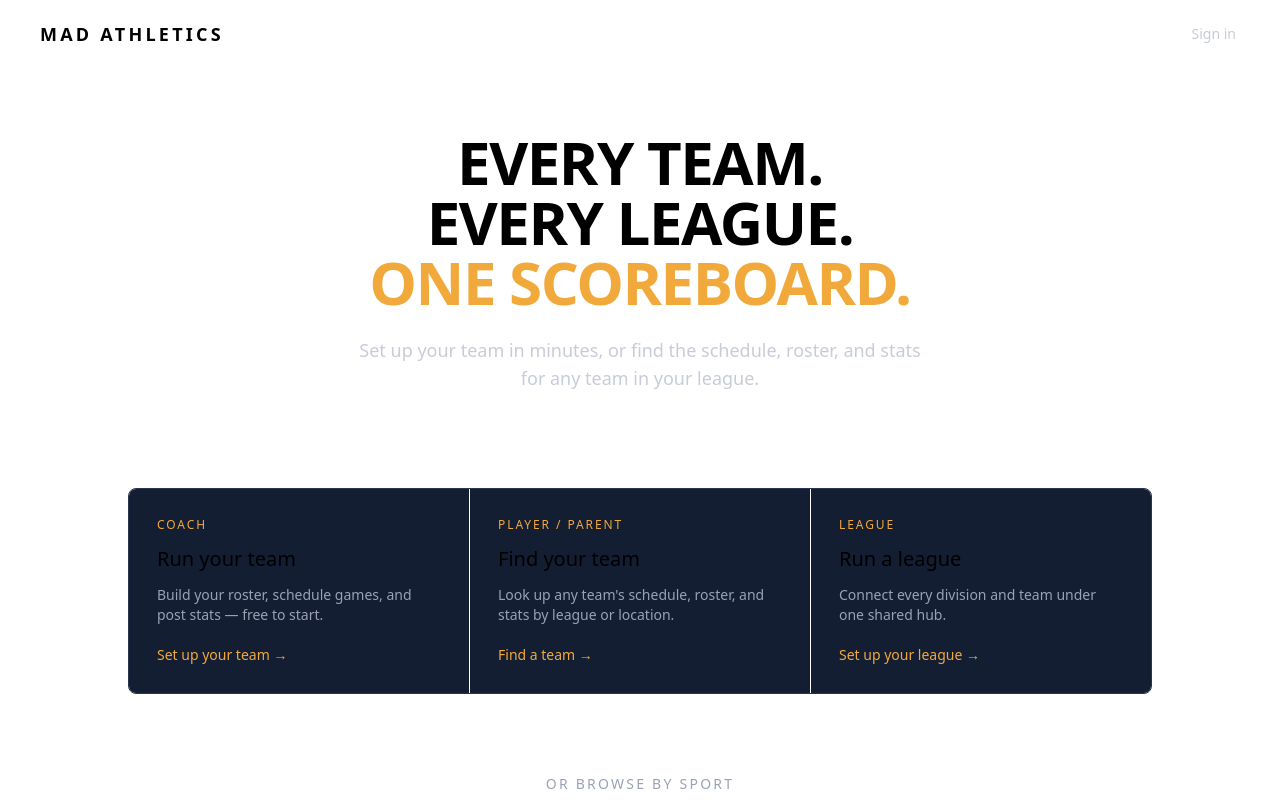
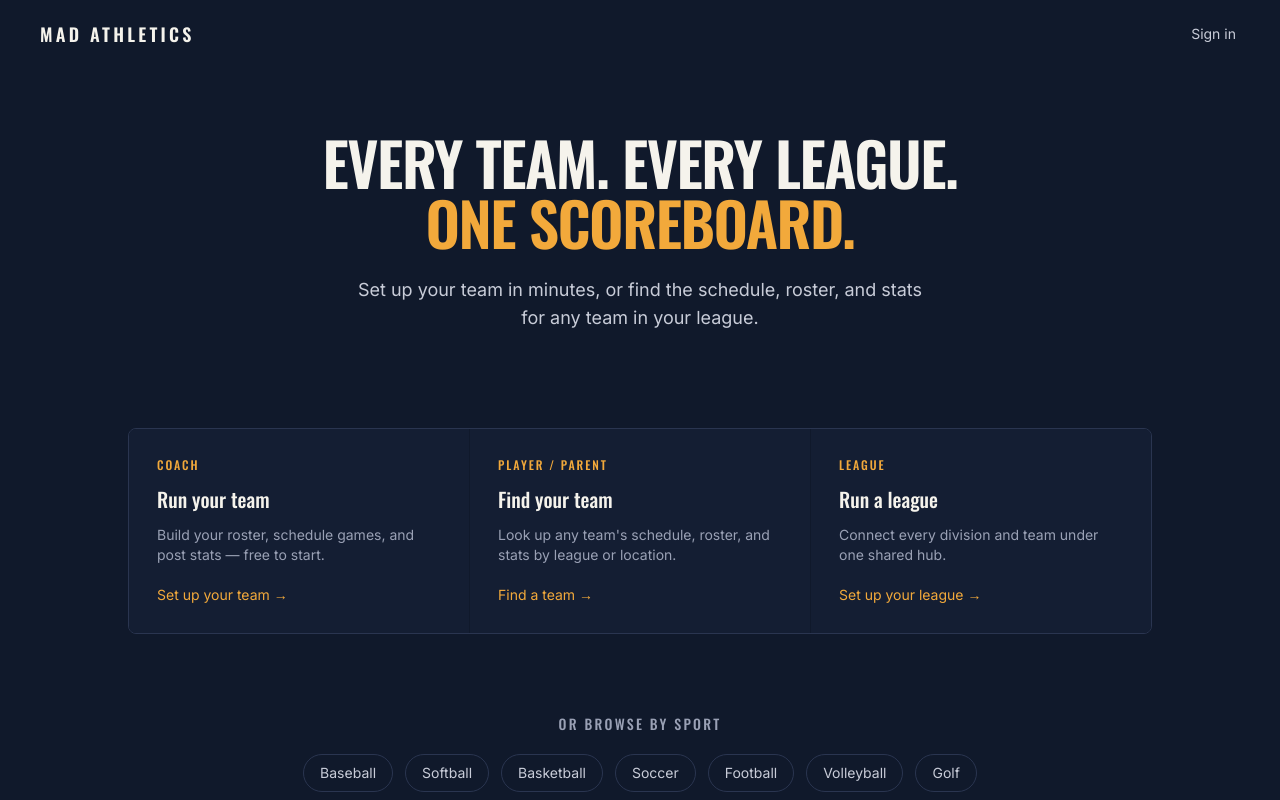
Before and after one commit to machu009/mad-athletics, a Next.js app: page / in a window 1280 px wide. Shown: the top 800 px of the page. Built offline with nearby package versions, Linux system fonts and the light colour scheme; no server answers.

Commit message:
Deploy 2026-06-21 15:53

```diff
--- a/src/app/layout.tsx
+++ b/src/app/layout.tsx
@@ -1,5 +1,18 @@
 import type { Metadata } from 'next';
+import { Oswald, Inter } from 'next/font/google';
 import './globals.css';
+
+const oswald = Oswald({
+  subsets: ['latin'],
+  weight: ['500', '600', '700'],
+  variable: '--font-display',
+});
+
+const inter = Inter({
+  subsets: ['latin'],
+  weight: ['400', '500', '600'],
+  variable: '--font-body',
+});
 
 export const metadata: Metadata = {
   title: 'Mad Athletics',
@@ -12,8 +25,13 @@ export default function RootLayout({
   children: React.ReactNode;
 }) {
   return (
-    <html lang="en">
-      <body>{children}</body>
+    <html lang="en" className={`${oswald.variable} ${inter.variable}`}>
+      <body
+        className="bg-[#10192B] text-[#F5F3EC]"
+        style={{ fontFamily: 'var(--font-body)' }}
+      >
+        {children}
+      </body>
     </html>
   );
 }
```
